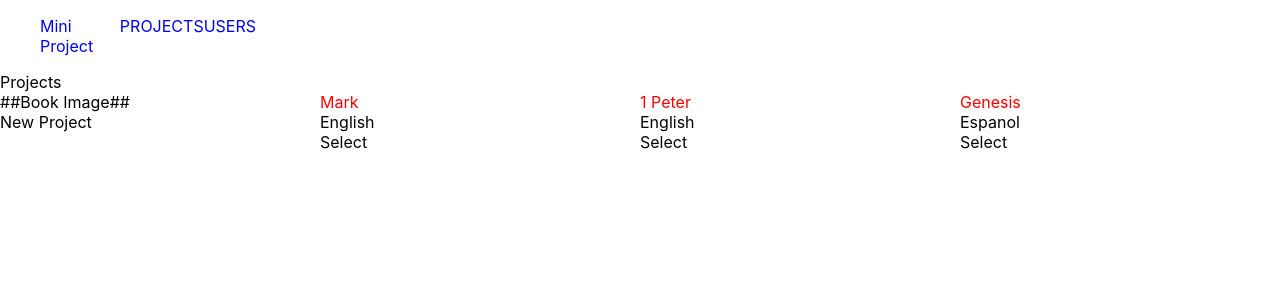
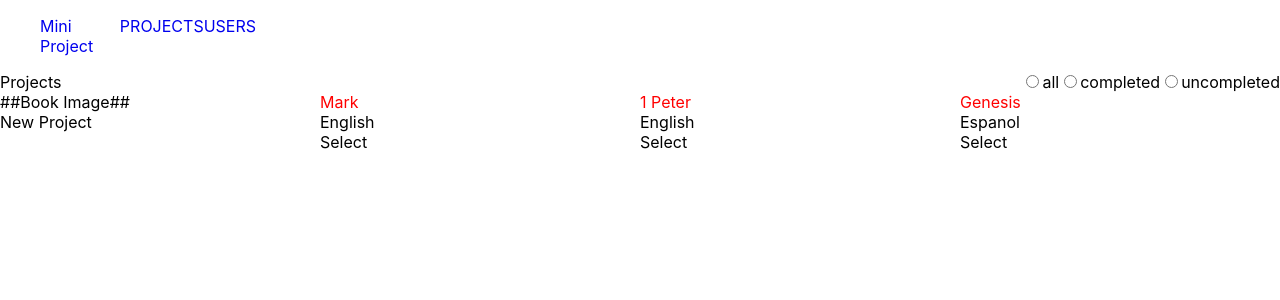
Before and after one commit to 16dprice/mini_project_challenge, a React (Create React App) app in the folder frontend/: page /projects in a window 1280 px wide. Shown: the top 300 px of the page. Built offline with nearby package versions, Linux system fonts and the light colour scheme.

Commit message:
add project filter component

```diff
--- /dev/null
+++ b/frontend/src/components/projectFilter.component.js
@@ -0,0 +1,18 @@
+import React, {Component} from 'react';
+
+export default class ProjectFilter extends Component {
+
+    render() {
+        return (
+            <span className="project-filter">
+                <input type="radio" id="statusChoice1" name="status" value="all"/>
+                <label htmlFor="statusChoice1">all</label>
+                <input type="radio" id="statusChoice2" name="status" value="completed"/>
+                <label htmlFor="statusChoice2">completed</label>
+                <input type="radio" id="statusChoice3" name="status" value="uncompleted"/>
+                <label htmlFor="statusChoice3">uncompleted</label>
+            </span>
+        );
+    }
+
+}
--- a/frontend/src/components/projects.component.js
+++ b/frontend/src/components/projects.component.js
@@ -2,6 +2,7 @@ import React, {Component} from 'react';
 import Card from './card.component';
 import Project from './project.component';
 import NewProject from "./newProject.component";
+import ProjectFilter from "./projectFilter.component";
 
 import ProjectApiAdapter from '../api/projectApiAdapter';
 
@@ -24,7 +25,10 @@ export default class Projects extends Component {
     render() {
         return (
             <div>
-                <div>Projects</div>
+                <div>
+                    <span>Projects</span>
+                    <ProjectFilter />
+                </div>
                 <div className="card-grid">
                     {this.getNewProjectCard()}
                     {this.getProjectCards()}
--- a/frontend/src/index.css
+++ b/frontend/src/index.css
@@ -21,6 +21,10 @@ nav a {
   text-decoration: none;
 }
 
+.project-filter {
+  float: right;
+}
+
 .card-grid {
   display: grid;
   grid-template-columns: 1fr 1fr 1fr 1fr;
```
